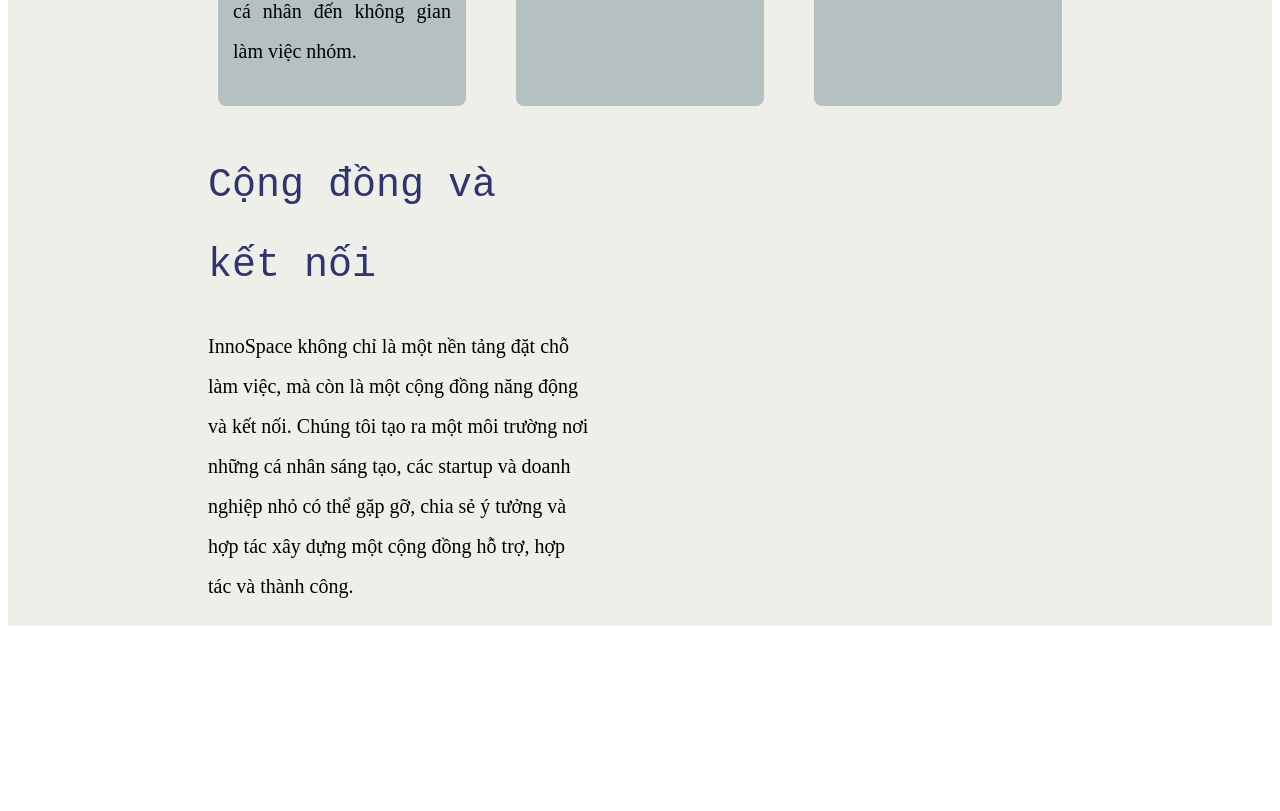
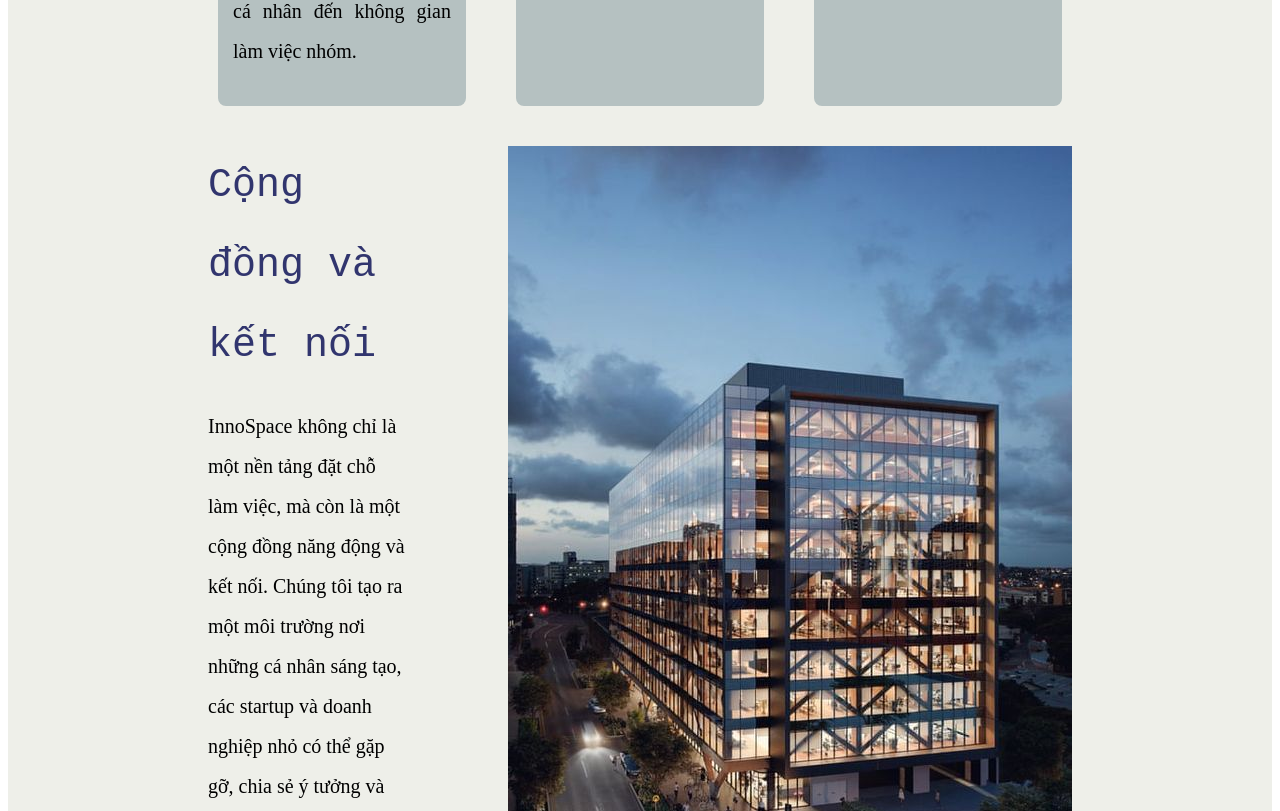
Before and after one commit to PanpaKawaii/FE_PODBookingSystem, a React (Vite) app: page / in a window 1280 px wide. Shown: the part 1309-2120 px from the top of the page. Before the commit the page ends 1965 px from the top, so only its background shows below. Built offline with nearby package versions, Linux system fonts and the light colour scheme.

Commit message:
upload all file to run just about contact and us

```diff
--- a/src/AboutUsComponent/AboutUsContent.jsx
+++ b/src/AboutUsComponent/AboutUsContent.jsx
@@ -1,6 +1,6 @@
 import React, { Component } from 'react'
 import './AboutUs.css'
-// import building from 'C:/Users/admin/Documents/WORKSPACE/POD/POD/src/PODimage/building.jpg'
+import building from './../PODimage/building.jpg'
 export default class AboutUsContent extends Component {
     render() {
         return (
@@ -29,7 +29,7 @@
                             <p className='community-text'>InnoSpace không chỉ là một nền tảng đặt chỗ làm việc, mà còn là một cộng đồng năng động và kết nối. Chúng tôi tạo ra một môi trường nơi những cá nhân sáng tạo, các startup và doanh nghiệp nhỏ có thể gặp gỡ, chia sẻ ý tưởng và hợp tác xây dựng một cộng đồng hỗ trợ, hợp tác và thành công.</p>
                         </div>
                         <div >
-                            {/* <img className='building-img' src={building} alt='location' /> */}
+                            <img className='building-img' src={building} alt='location' />
 
                         </div>
                     </div>
```
Also changed, not shown: src/PODimage/building.jpg (added).
